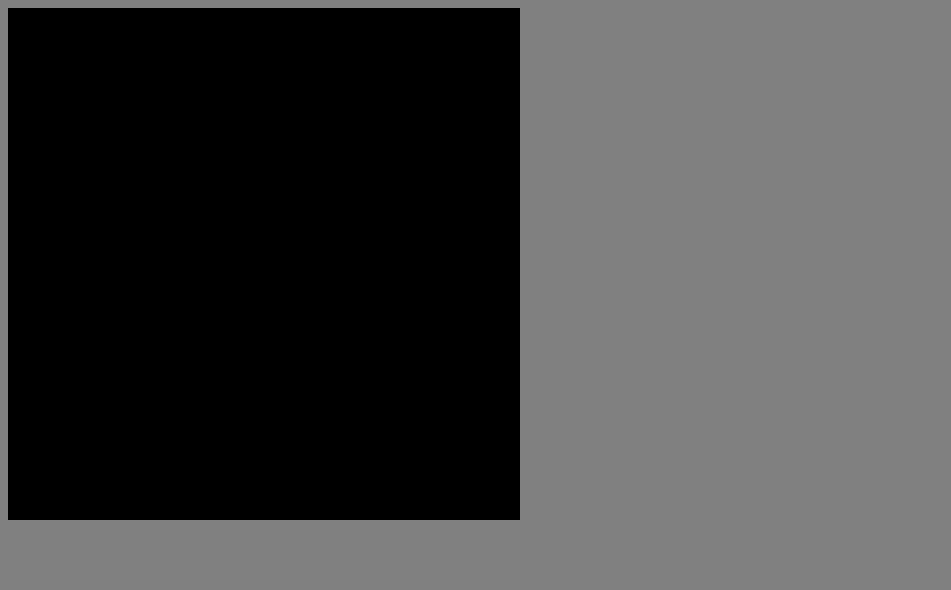
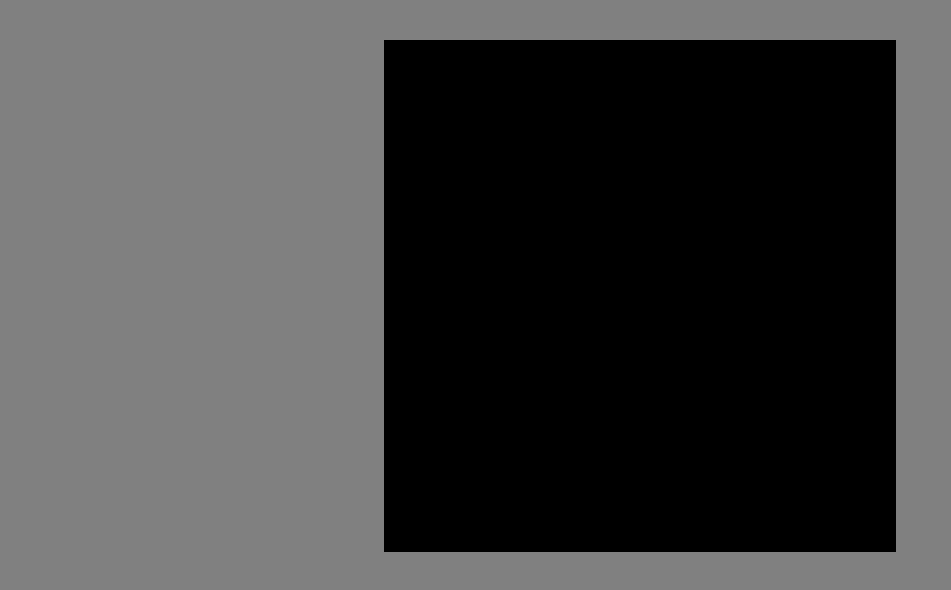
Before and after one commit to carlmartus/ld31_sneak, a plain HTML site: page www/index.html in a window 1280 px wide. Shown: the whole page, without its empty margins (0-951 px from the left). Drawn offline with Linux system fonts and the light colour scheme.

Commit message:
Fix: Html center.

```diff
--- a/www/index.html
+++ b/www/index.html
@@ -4,7 +4,7 @@
 <meta charset="utf-8"/>
 <title>Sneak</title>
 <style>
-body { background: gray; }
+body { margin: 0px; padding: 40px; background: gray; }
 </style>
 
 <script type="x-shader/x-vertex" id="sprite-vs">
@@ -105,7 +105,9 @@ void main() {
 </head>
 
 <body onload="main();">
+<div style="width: 100%; text-align: center;">
 <canvas id="can" width="512" height="512"></canvas>
+</div>
 <script type="text/javascript" src="estk.min.js"></script>
 <script type="text/javascript" src="game.js"></script>
 </body>
```
